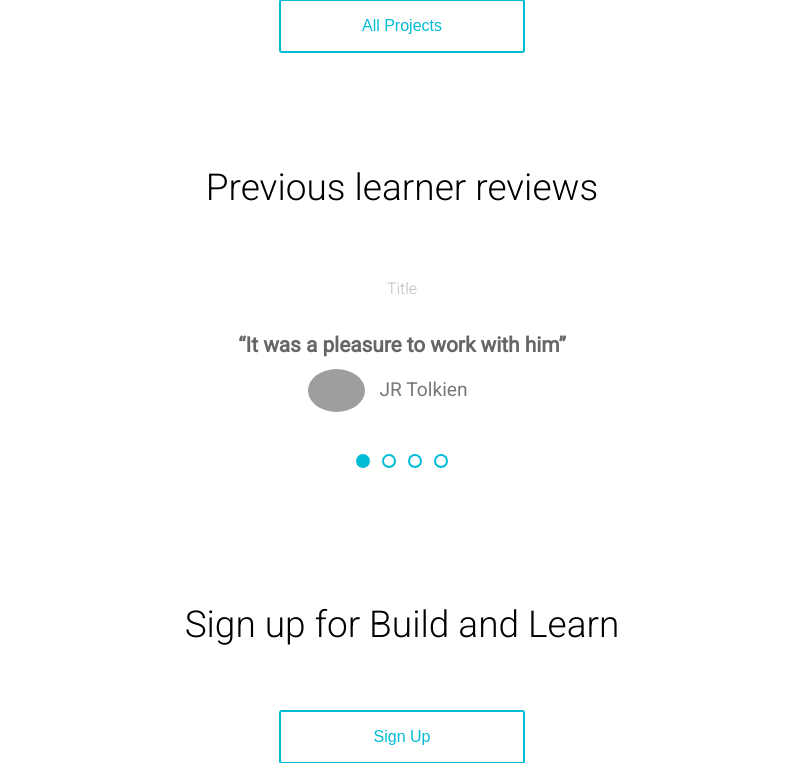
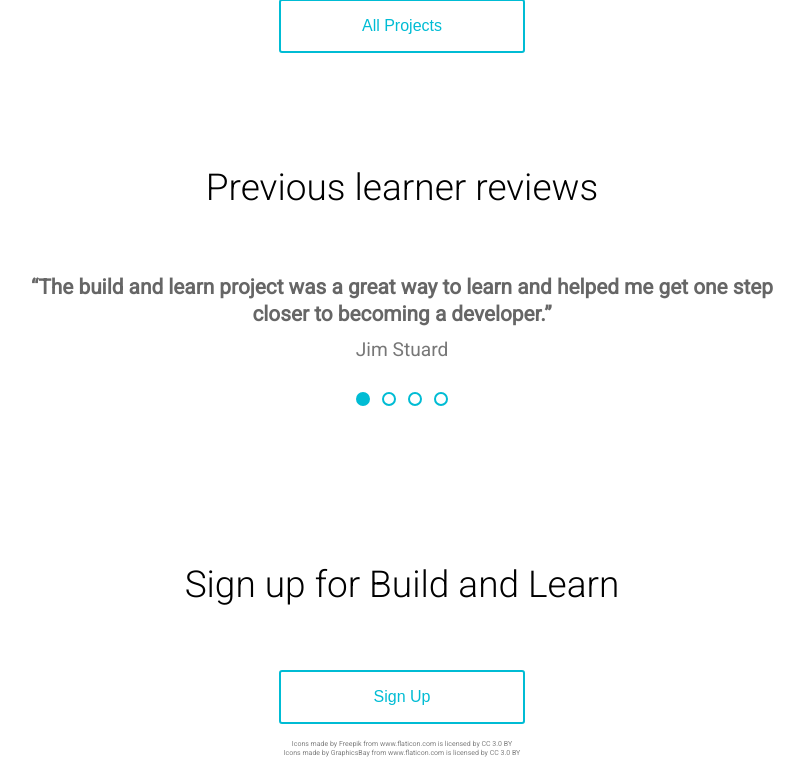
Before and after one commit to TiffanyvdHoven/Build-and-Learn, a PHP site: page / in a window 1280 px wide. Shown: the part 1911-2674 px from the top of the page, without its empty margins (238-1042 px from the left). Run offline with PHP 8.4, Linux system fonts and the light colour scheme; grey boxes are pictures that could not be loaded.

Commit message:
text in review section

```diff
--- a/index.html
+++ b/index.html
@@ -114,9 +114,7 @@
       <section id="reviews">
         <h2> Previous learner reviews </h2>
 
-
 <div class="carrousel">
-      <h2>Title</h2>
       <input type="radio" name="slides" id="radio-1" checked>
       <input type="radio" name="slides" id="radio-2">
       <input type="radio" name="slides" id="radio-3">
@@ -124,37 +122,37 @@
       <ul class="slides">
          <li class="slide">
             <p>
-               <q>It was a pleasure to work with him</q>
+               <q>The build and learn project was a great way to learn and helped me get one step closer to becoming a developer.</q>
               <span class="author">
-              <img src="http://quenya101.files.wordpress.com/2012/11/jrr-tolkien.jpeg?w=500">
-              JR Tolkien
+              <!-- <img src="http://quenya101.files.wordpress.com/2012/11/jrr-tolkien.jpeg?w=500"> -->
+              Jim Stuard
               </span>
             </p>
            </li>
             <li class="slide">
               <p>
-                <q>He is a good friend of mine</q>
+                <q>The build and learn project learned me a lot about working in a remote development team.</q>
                 <span class="author">
-                  <img src="https://i.pinimg.com/736x/3f/c5/87/3fc587af121759209c53132a71c03c97--record-player-swing.jpg">
-                  Sinatra
+                  <!-- <img src="https://i.pinimg.com/736x/3f/c5/87/3fc587af121759209c53132a71c03c97--record-player-swing.jpg"> -->
+                  Sam Anderson
                 </span>
               </p>
            </li>
           <li class="slide">
              <p>
-                <q>This is pretty cool</q>
+                <q> I learned a lot from the other team members in my group.</q>
                 <span class="author">
-                <img src="https://pbs.twimg.com/profile_images/1832861297/GordonShumway12.jpg">
-                Alf
+                <!-- <img src="https://pbs.twimg.com/profile_images/1832861297/GordonShumway12.jpg"> -->
+                Ted Harrison
                 </span>
              </p>
           </li>
           <li class="slide">
             <p>
-              <q>This is awesome. Only Css you say?</q>
+              <q>This was my first experience with building a project from scratch and it learned me a lot.</q>
               <span class="author">
-                <img src="http://www.claudiobernasconi.ch/wp-content/uploads/2014/03/github_octocat-300x300.jpg">
-                The octocat
+                <!-- <img src="http://www.claudiobernasconi.ch/wp-content/uploads/2014/03/github_octocat-300x300.jpg"> -->
+                Jill Smith
               </span>
             </p>
            </li>
--- a/projects.html
+++ b/projects.html
@@ -20,7 +20,7 @@
 
       <section class="flexbox" class="flipcard-wrapper">
 
-      <input type="radio" id="V1" name="color"/>
+      <input type="radio" id="V1" name="color" checked/>
       <label for="V1"> V1 </label>
       <input type="radio" id="V2" name="color"/>
       <label for="V2"> V2 </label>
--- a/style.css
+++ b/style.css
@@ -439,8 +439,9 @@ label {
 .carrousel {
   background: #ffffff;
   text-align: center;
-  padding: 4em 0;
-  height: 7.5em;
+  padding-top: 0;
+	padding-bottom: 1em;
+  height: 12em;
   max-width: 750px;
   margin: auto;
   position: relative;
@@ -500,7 +501,7 @@ label {
   display: block;
   list-style: none;
   text-align: center;
-  bottom: 1em;
+  top: 9em;
   /*--- Centering trick---*/
     /* Absolute positioning*/
     position: absolute;
@@ -554,7 +555,7 @@ TODO: make it easier with SCSS
 
 @media  (max-width: 796px) {
   .carrousel{
-    height: 8.5em;
+    height: 12em;
   }
 }
 @media  (max-width: 480px) {
```
